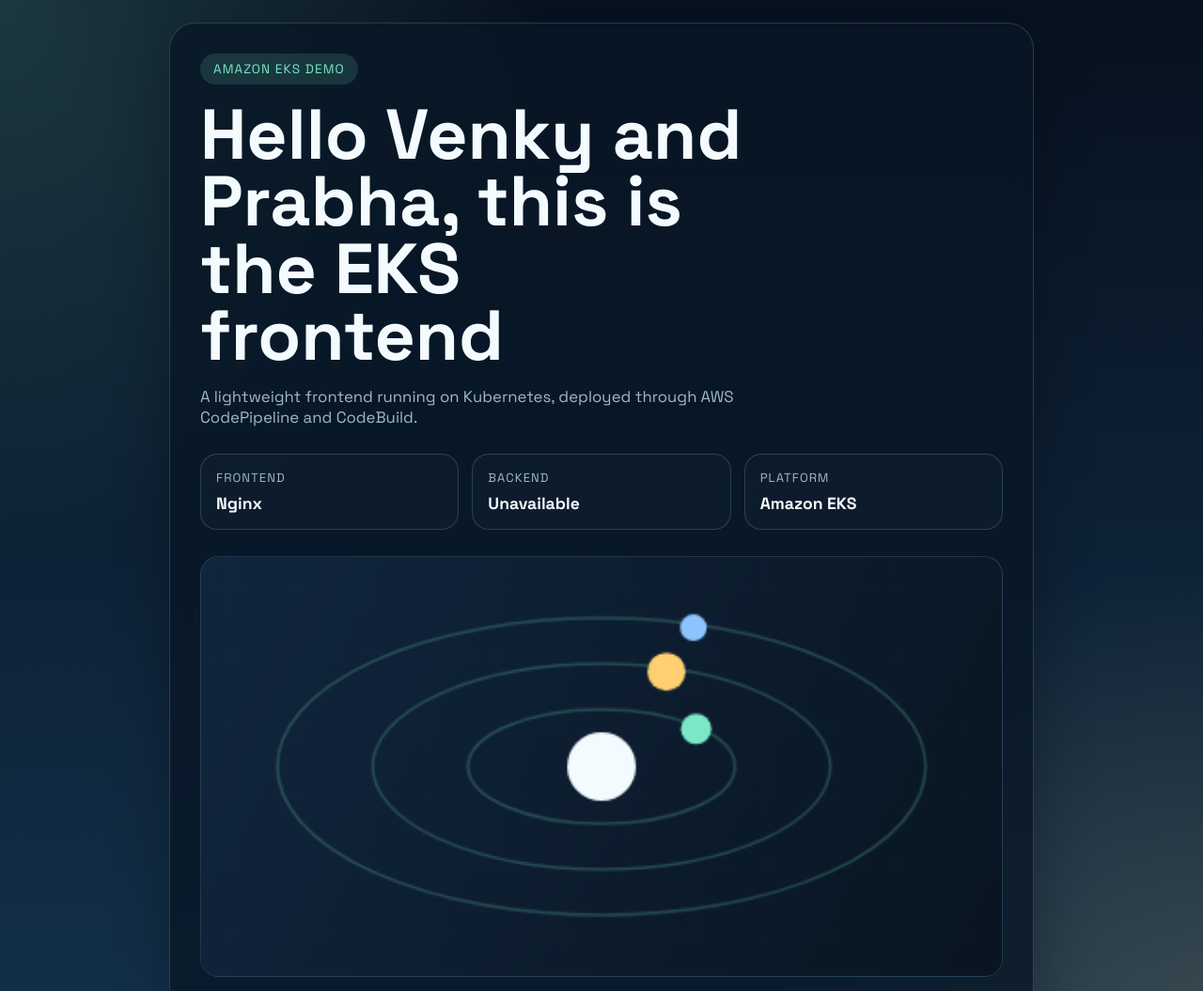
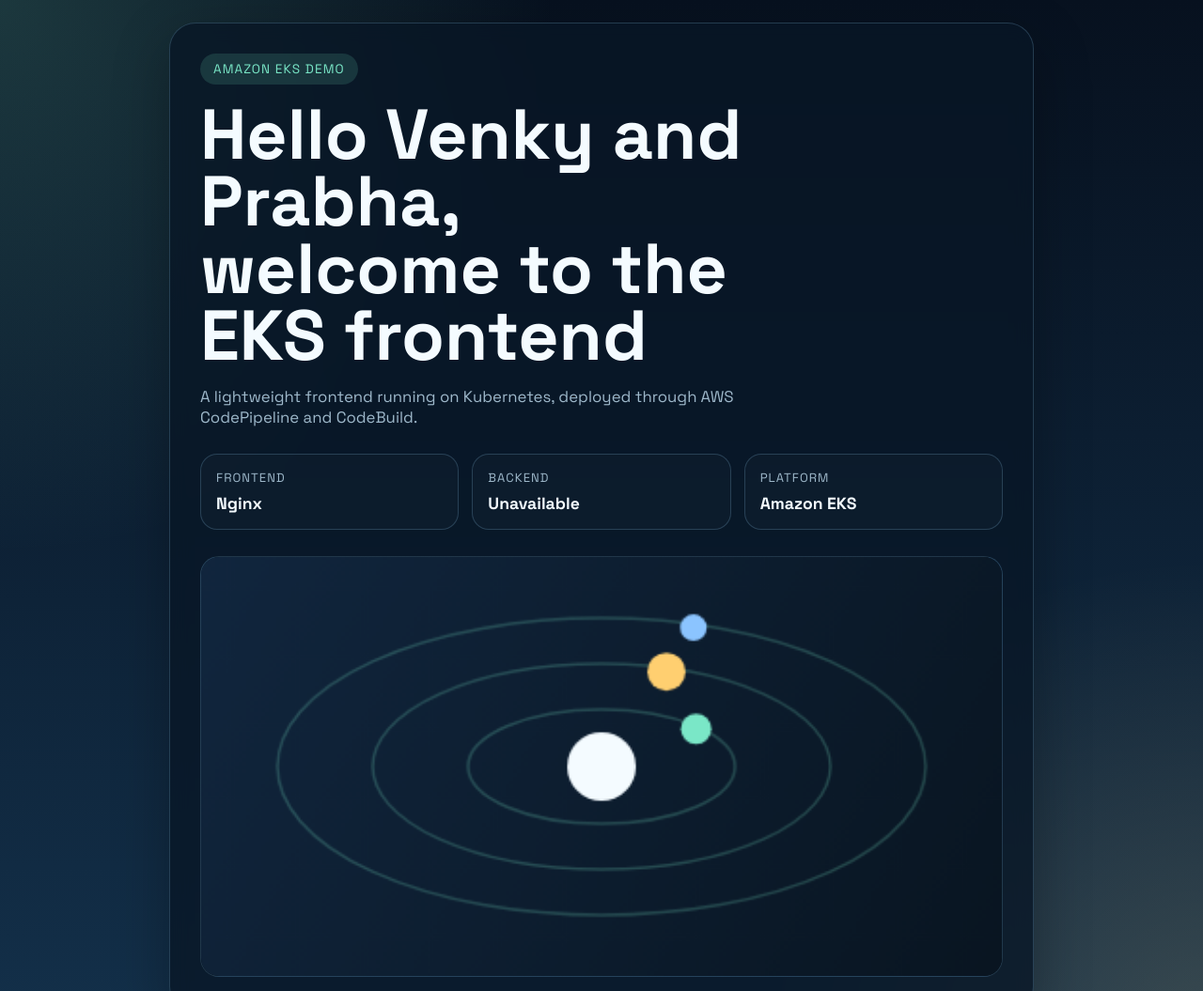
Before and after one commit to venkykosini/surgtech-eks, a website: page frontend/index.html in a window 1280 px wide. Shown: the top 1055 px of the page at 94% size. Drawn offline with Linux system fonts and the light colour scheme; no server answers.

Commit message:
Final auto trigger verification

```diff
--- a/frontend/index.html
+++ b/frontend/index.html
@@ -16,7 +16,7 @@
     <main class="hero">
       <section class="card">
         <div class="badge">Amazon EKS Demo</div>
-        <h1>Hello Venky and Prabha, this is the EKS frontend</h1>
+        <h1>Hello Venky and Prabha, welcome to the EKS frontend</h1>
         <p>
           A lightweight frontend running on Kubernetes, deployed through AWS
           CodePipeline and CodeBuild.
```
